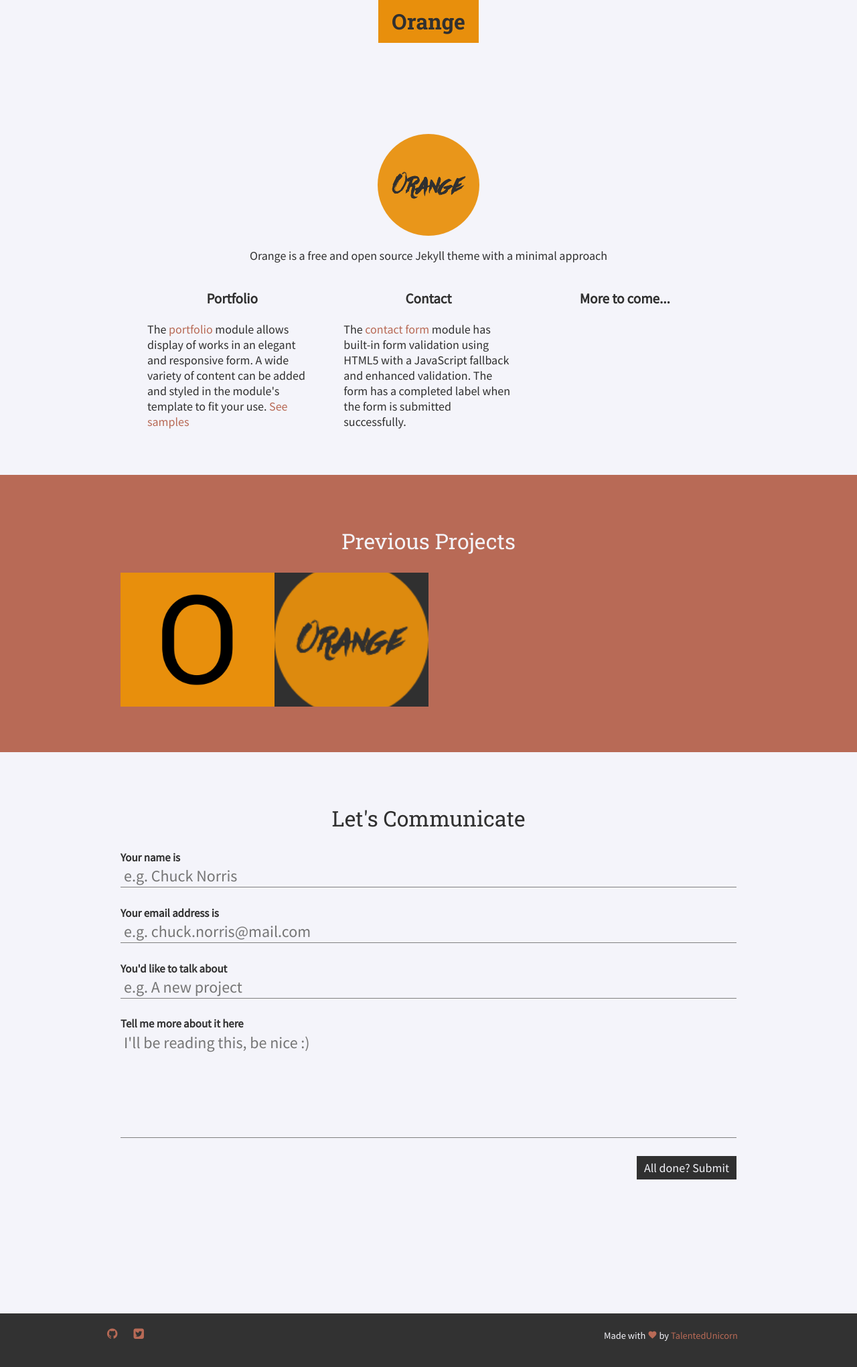
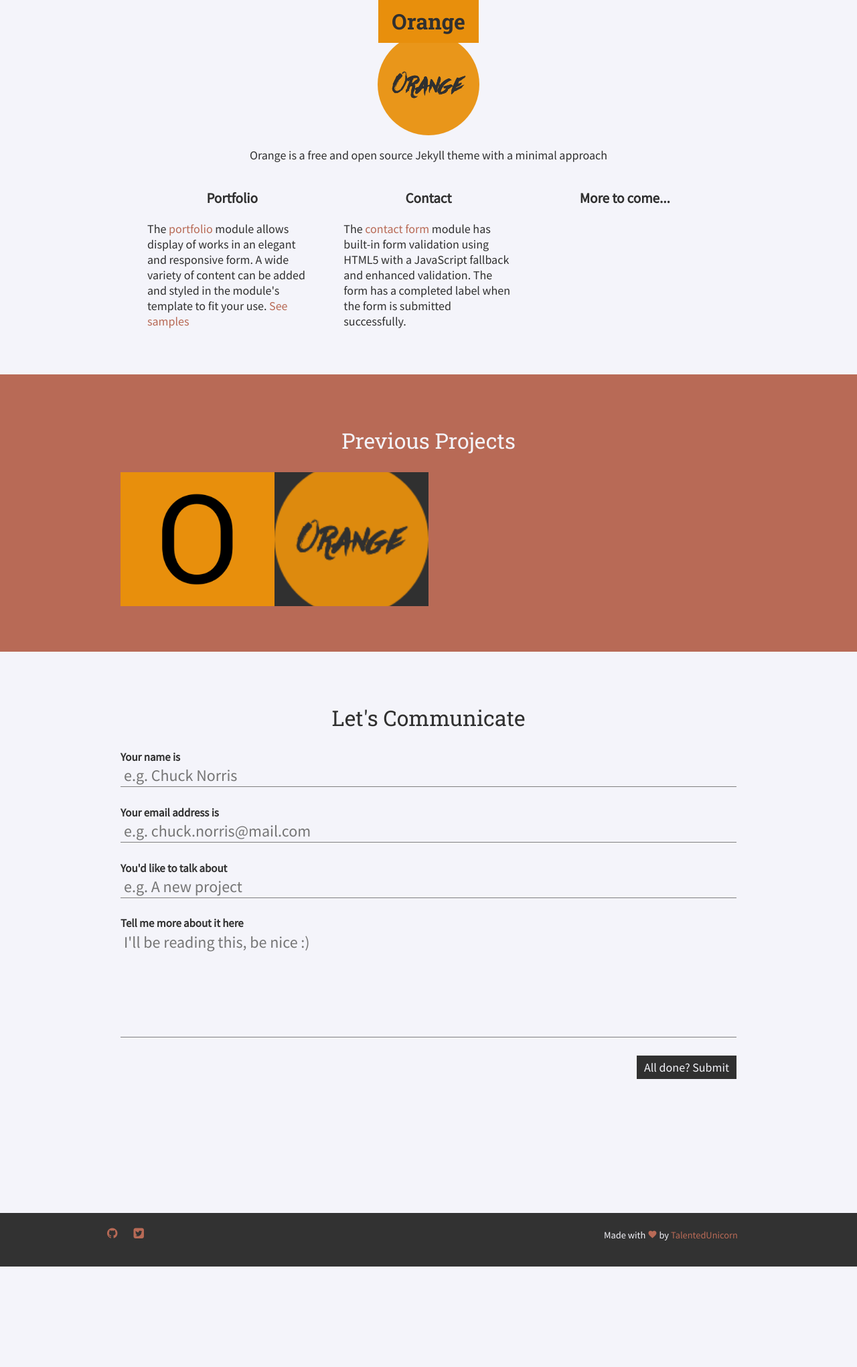
Before and after one commit to talentedunicorn/orange, a Jekyll site: the page built from index.html, in a window 1280 px wide. Shown: the whole page at 67% size. Built offline with Jekyll 4.4.1, drawn with Linux system fonts in a browser that asks for light colours; nearby versions of some CDN libraries; comment, search, counter and statistics services are not loaded; after the commit the page ends 1891 px from its top, so only the background shows below that.

Commit message:
Cleaned up base partial and added styles for anchor states

```diff
--- a/_sass/_2-base.sass
+++ b/_sass/_2-base.sass
@@ -40,6 +40,10 @@
 a
 	color: $red
 	text-decoration: none
+
+	&:active,
+	&:visited
+		@extends a
 
 	&:hover
 		color: $blue
@@ -191,5 +195,3 @@
 // == end Alignment ==
 
 // == Helpers ==
-.top-200px
-	padding-top: em(200px)
```
